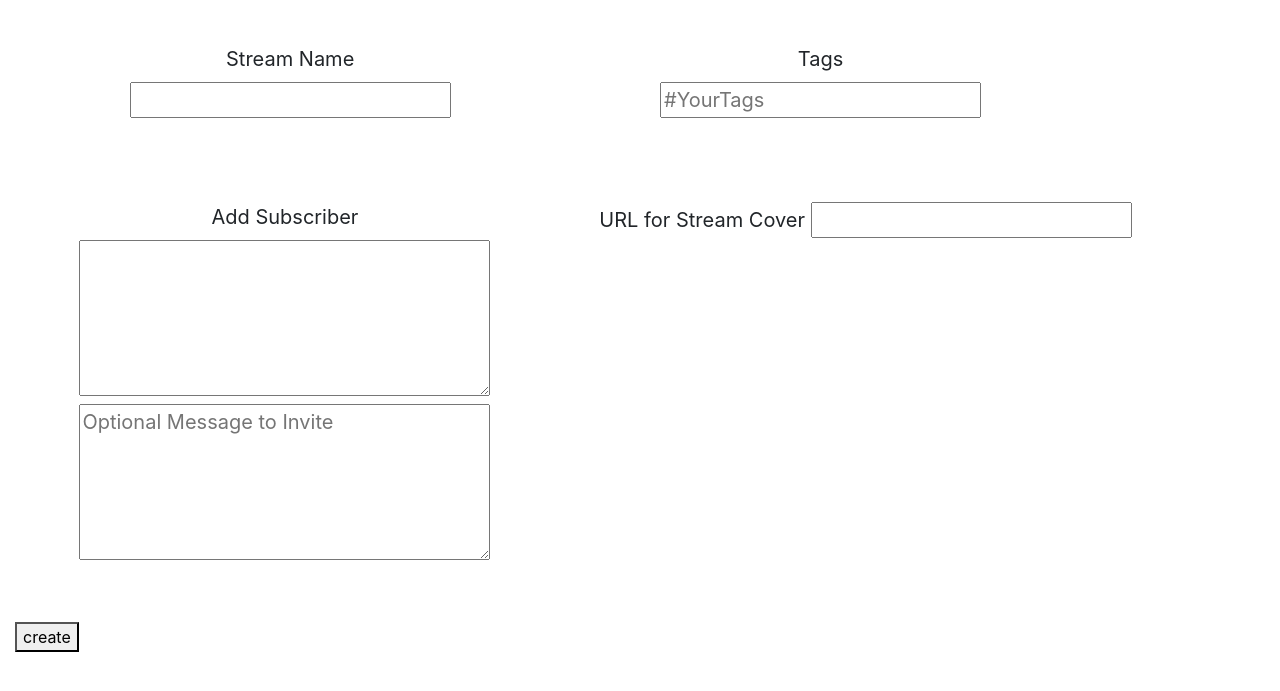
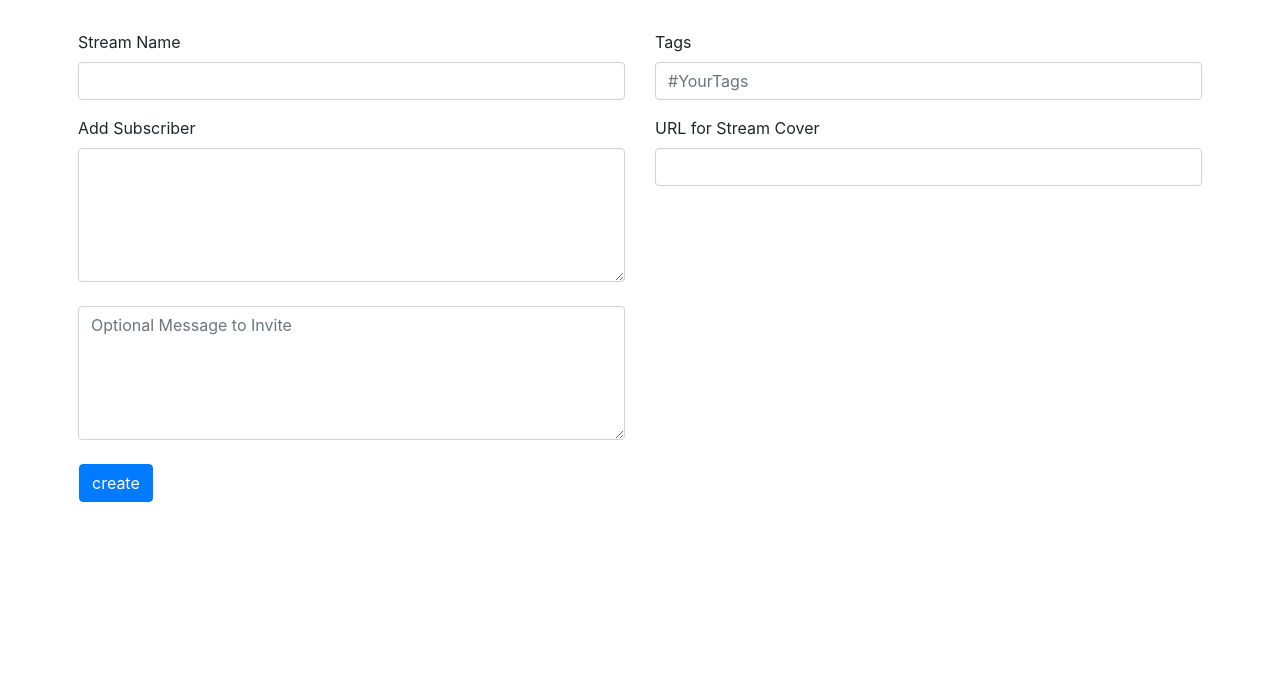
Before and after one commit to ruih221/Advanced-Programming-Tools, a Python web app: template templates/newstream.html in a window 1280 px wide. Shown: the part 56-747 px from the top of the page. Run offline with Jinja, Linux system fonts and the light colour scheme; the template is opened without the code that fills it, so the values that code supplies are empty; some libraries are stand-ins or nearby versions.

```diff
--- a/baseHandler.py
+++ b/baseHandler.py
@@ -33,7 +33,7 @@ class BaseHandler(webapp2.RequestHandler):
         # # call handlers
         handler(self, *args, **kwargs)
       else:
-        self.redirect("/")
+        self.redirect(users.create_login_url(self.request.uri))
         return
     return check_user
 
--- a/main.py
+++ b/main.py
@@ -10,6 +10,7 @@ app = webapp2.WSGIApplication([
     ('/CreateNewStream', CreateNewStream),
     ('/uploadImage', UploadImage),
     ('/view', View),
+    ('/viewall', viewall),
     ('/loadMore', loadMore),
     ('/newstream', newStream),
     ('/search', searchStream),
--- a/templates/base.html
+++ b/templates/base.html
@@ -22,7 +22,7 @@
           body {
             padding-top: 350px;
           }
-  }
+          }
         </style>
         <!-- style END -->
     </head>
@@ -37,7 +37,7 @@
                 <a class="nav-link {% if '/newstream' in request_path %} active {% endif %}" href="/newstream">Create</a>
               </li>
               <li class="nav-item">
-                <a class="nav-link" href="#">View</a>
+                <a class="nav-link {% if '/viewall' in request_path %} active {% endif %}" href="/viewall">View</a>
               </li>
               <li class="nav-item">
                   <a class="nav-link" href="#">Trending</a>
--- a/templates/index.html
+++ b/templates/index.html
@@ -13,6 +13,7 @@
         <style type="text/css">
         </style>
         <!-- style END -->
+        <title>StreamShare!</title>
     </head>
     <body>
         <div class="cover-container d-flex h-100 p-3 mx-auto flex-column">
@@ -29,7 +30,7 @@
             <h1 class="cover-heading">SteramShare!</h1>
             <p class="lead">Start sharing your favorite moments. Subscribe to trending streams and more.</p>
             <p class="lead">
-                <a href="#" class="btn btn-lg btn-secondary">View All Streams</a>
+                <a href="/viewall" class="btn btn-lg btn-secondary">View All Streams</a>
             </p>
             </main>
 
--- a/templates/management.html
+++ b/templates/management.html
@@ -3,7 +3,7 @@
 {% block head %}
     <script>
     </script>
-    <title>StreamShare | Management</title>
+    <title>StreamShare! | Management</title>
 {% endblock %}
 
 {% block content %}
@@ -29,7 +29,7 @@
                         <td><a href='/view?streamid={{quotedName[loop.index0]}}'>{{stream.name}}</a></td>
                         <td>{{stream.lastUploadTime}}</td>
                         <td>{{stream.imgCount}}</td>
-                        <td><input type='checkbox' class="form-check-input" name='steramToDelete' value={{stream.name}}></td>
+                        <td><input type='checkbox' class="form-check-input" name='steramToDelete' value={{quotedName[loop.index0]}}></td>
                     </tr>
                     {% endfor %}
                 </tbody>
@@ -60,7 +60,7 @@
                             <td>{{stream.lastUploadTime}}</td>
                             <td>{{stream.imgCount}}</td>
                             <td>{{stream.accessFrequency}}</td>
-                            <td><input type='checkbox' class="form-check-input" name='unsubscribe' value={{stream.name}}></td>
+                            <td><input type='checkbox' class="form-check-input" name='unsubscribe' value="{{quotedSubName[loop.index0]}}"></td>
                         </tr>
                         {% endfor %}
                     </tbody>
--- a/templates/newstream.html
+++ b/templates/newstream.html
@@ -3,46 +3,34 @@
 {% block head %}
     <script>
     </script>
-    <title>StreamShare | New Stream</title>
-    <style type="text/css">
-        .grid-container {
-            display: grid;
-            grid-template-columns: auto auto auto;
-            padding: 10px;
-        }
-        .grid-item {
-            padding: 20px;
-            font-size: 20px;
-            text-align: center;
-        }
-    </style>
+    <title>StreamShare! | New Stream</title>
 {% endblock %}
 
 {% block content %}
-    <form action='/CreateNewStream' method="post">
-        <div class="grid-container">
-            <div class="grid-item">
+<form action='/CreateNewStream' method="post">
+    <div class="row text-center text-lg-left mx-5 mt-3">
+        <div class="col-lg-6 col-md-6 col-12">
+            <div class="form-group">
                 <label for="stream-name">Stream Name</label><br>
-                <input type="text" name="stream-name">
+                <input class="form-control" type="text" name="stream-name">
             </div>
-            <div class="grid-item">
-                <label for="tags">Tags</label><br>
-                <input type="text" name="tags" placeholder="#YourTags">
+            <div class="form-group">
+                <label for="Subscribers">Add Subscriber</label><br>
+                <textarea class="form-control" name="Subscribers" rows = 5 cols = 30></textarea><br>
+                <textarea class="form-control" name="optional message" placeholder="Optional Message to Invite" rows = 5 cols = 30></textarea>
             </div>
         </div>
-        <br>
-        <div class="grid-container">
-            <div class="grid-item">
-                <label for="Subscribers">Add Subscriber</label><br>
-                <textarea name="Subscribers" rows = 5 cols = 30></textarea><br>
-                <textarea name="optional message" placeholder="Optional Message to Invite" rows = 5 cols = 30></textarea>
+        <div class="col-lg-6 col-md-6 col-12">
+            <div class="form-group">
+                <label for="tags">Tags</label><br>
+                <input class="form-control" type="text" name="tags" placeholder="#YourTags">
             </div>
-            <div class="grid-item">
-                <label for="cover">URL for Stream Cover</label>
-                <input type="text" name="cover">
+            <div class="form-group">
+                <label for="cover">URL for Stream Cover</label><br>
+                <input class="form-control" type="text" name="cover">
             </div>
         </div>
-        <br>
-        <button id = "create">create</button>
-    </form>
+        <button class="btn btn-primary my-2 ml-3" id = "create">create</button>
+    </div>
+</form>
 {% endblock %}
```
Also changed, not shown: handlers.py (+45 -12 lines), templates/view.html (+14 -6 lines), templates/viewall.html (added, +21 -0 lines).
